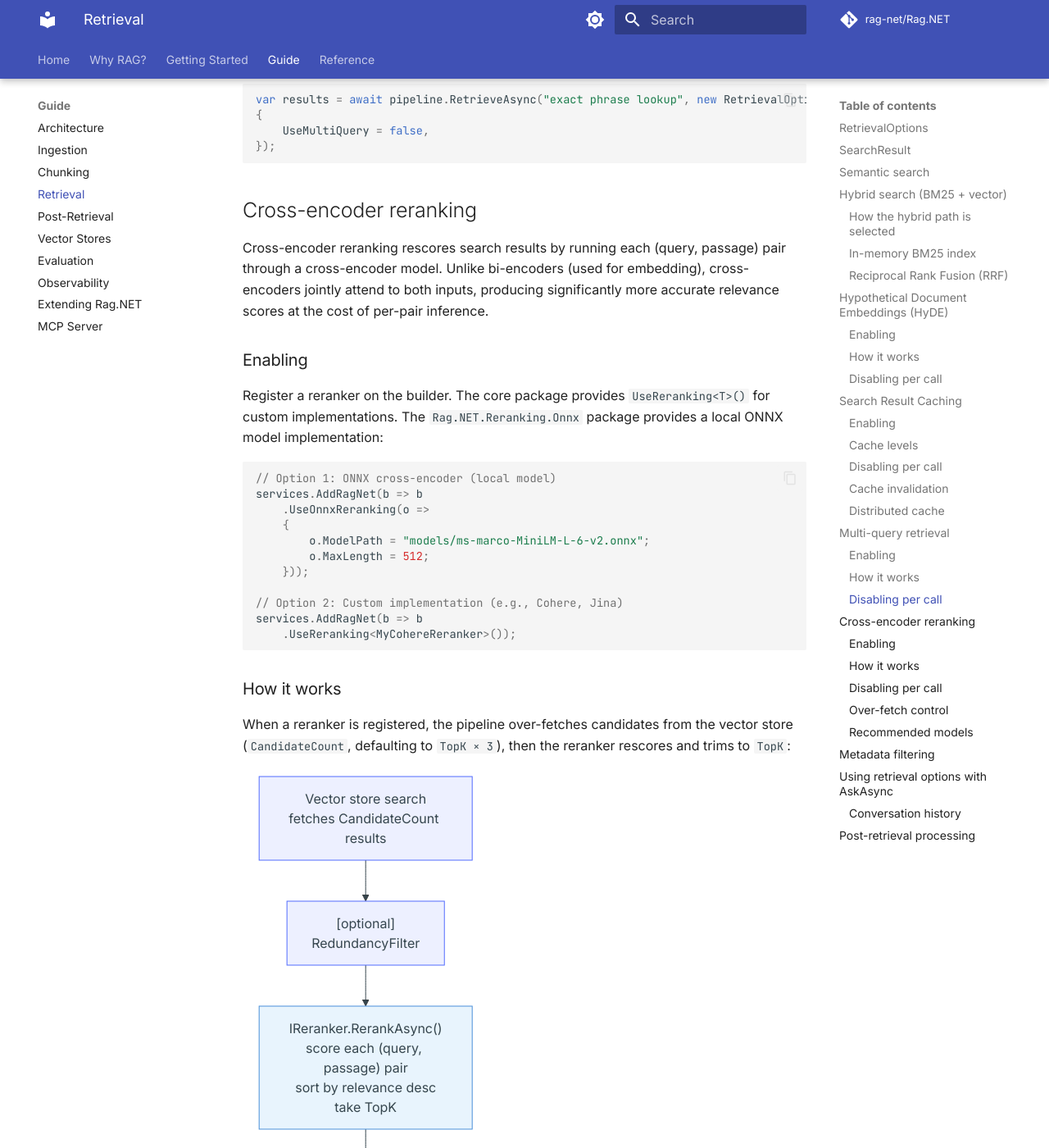
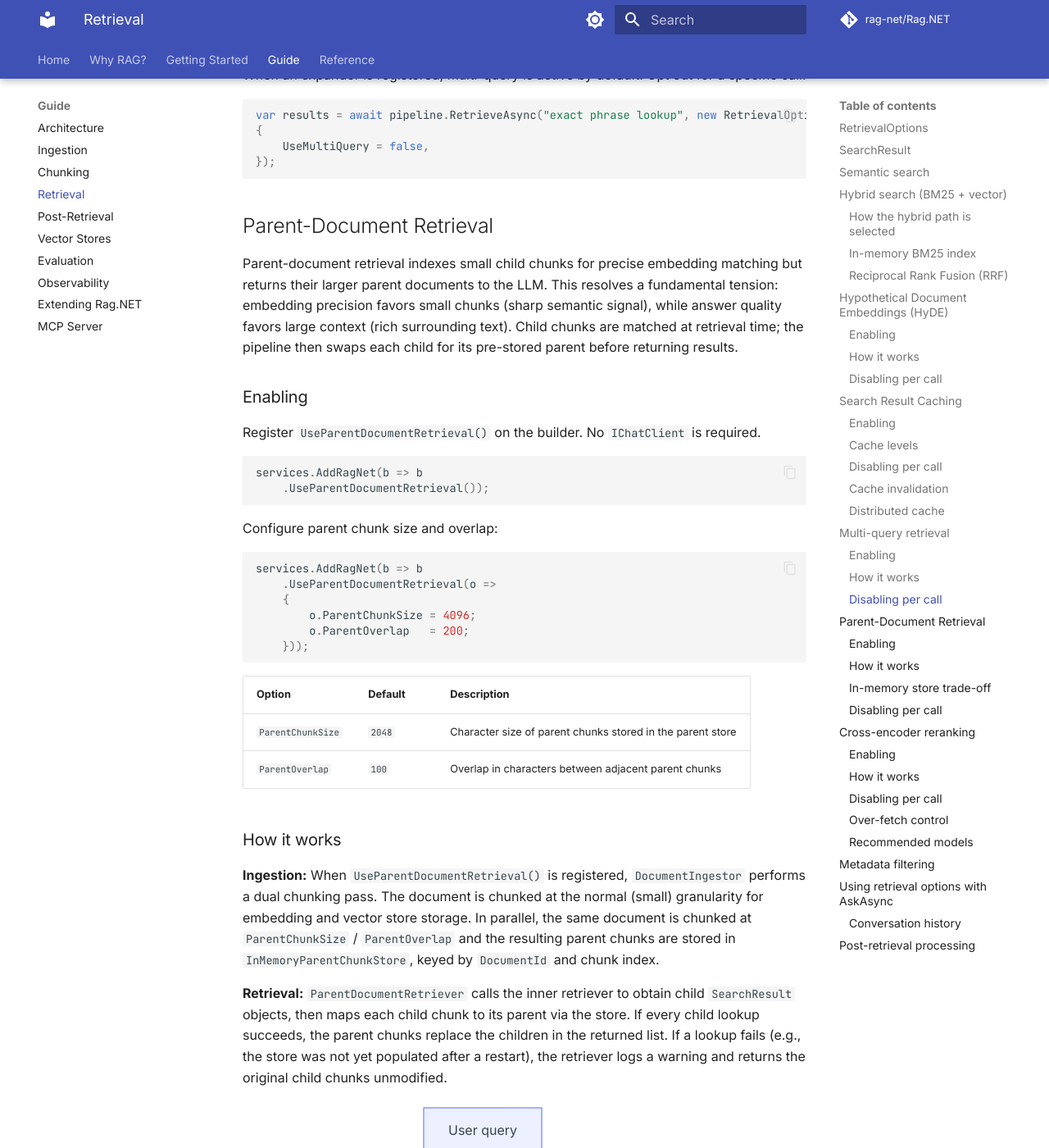
Before and after one commit to MarcelRoozekrans/Rag.NET, an MkDocs documentation site: the page built from docs/retrieval.md, in a window 1280 px wide and 1400 px high, scrolled down 8625 px. Shown: the whole window at 82% size. Built offline with MkDocs 1.6.1 and Material for MkDocs 9.7.7, drawn with Linux system fonts in a browser that asks for light colours; comment, search, counter and statistics services are not loaded; some of the changed text lies outside the part shown.

Commit message:
docs: add parent-document retrieval documentation
Co-Authored-By: Claude Sonnet 4.6 <noreply@anthropic.com>

````diff
--- a/docs/retrieval.md
+++ b/docs/retrieval.md
@@ -291,6 +292,66 @@ var results = await pipeline.RetrieveAsync("exact phrase lookup", new RetrievalO
 });
 ```
 
+## Parent-Document Retrieval
+
+Parent-document retrieval indexes small child chunks for precise embedding matching but returns their larger parent documents to the LLM. This resolves a fundamental tension: embedding precision favors small chunks (sharp semantic signal), while answer quality favors large context (rich surrounding text). Child chunks are matched at retrieval time; the pipeline then swaps each child for its pre-stored parent before returning results.
+
+### Enabling
+
+Register `UseParentDocumentRetrieval()` on the builder. No `IChatClient` is required.
+
+```csharp
+services.AddRagNet(b => b
+    .UseParentDocumentRetrieval());
+```
+
+Configure parent chunk size and overlap:
+
+```csharp
+services.AddRagNet(b => b
+    .UseParentDocumentRetrieval(o =>
+    {
+        o.ParentChunkSize = 4096;
+        o.ParentOverlap   = 200;
+    }));
+```
+
+| Option | Default | Description |
+|--------|---------|-------------|
+| `ParentChunkSize` | `2048` | Character size of parent chunks stored in the parent store |
+| `ParentOverlap` | `100` | Overlap in characters between adjacent parent chunks |
+
+### How it works
+
+**Ingestion:** When `UseParentDocumentRetrieval()` is registered, `DocumentIngestor` performs a dual chunking pass. The document is chunked at the normal (small) granularity for embedding and vector store storage. In parallel, the same document is chunked at `ParentChunkSize` / `ParentOverlap` and the resulting parent chunks are stored in `InMemoryParentChunkStore`, keyed by `DocumentId` and chunk index.
+
+**Retrieval:** `ParentDocumentRetriever` calls the inner retriever to obtain child `SearchResult` objects, then maps each child chunk to its parent via the store. If every child lookup succeeds, the parent chunks replace the children in the returned list. If a lookup fails (e.g., the store was not yet populated after a restart), the retriever logs a warning and returns the original child chunks unmodified.
+
+```mermaid
+flowchart TD
+    Q["User query"] --> INNER["Inner retriever<br>returns child chunks"]
+    INNER --> LOOKUP["InMemoryParentChunkStore<br>child → parent lookup"]
+    LOOKUP -- success --> PARENTS["Parent chunks returned to LLM"]
+    LOOKUP -- failure --> CHILDREN["Child chunks returned (fallback)"]
+
+    style LOOKUP fill:#e8f4fd,stroke:#4a90d9
+```
+
+### In-memory store trade-off
+
+`InMemoryParentChunkStore` is a process-scoped singleton — the same lifecycle as `InMemoryBm25Index`. Parent chunks are not persisted and must be rebuilt by re-running ingestion after each application restart. For large corpora where re-ingestion is expensive, see the [SQLite Persistence](features.md) backlog item.
+
+### Disabling per call
+
+When parent-document retrieval is registered, it is active by default. Opt out for a specific call:
+
+```csharp
+var results = await pipeline.RetrieveAsync("exact phrase lookup", new RetrievalOptions
+{
+    UseParentDocument = false,
+});
+```
+
 ## Cross-encoder reranking
 
 Cross-encoder reranking rescores search results by running each (query, passage) pair through a cross-encoder model. Unlike bi-encoders (used for embedding), cross-encoders jointly attend to both inputs, producing significantly more accurate relevance scores at the cost of per-pair inference.
````
Also changed, not shown: other parts of docs/retrieval.md (+1 -0 lines), docs/architecture.md (+10 -7 lines), docs/features.md (+1 -1 lines), docs/observability.md (+2 -0 lines).
